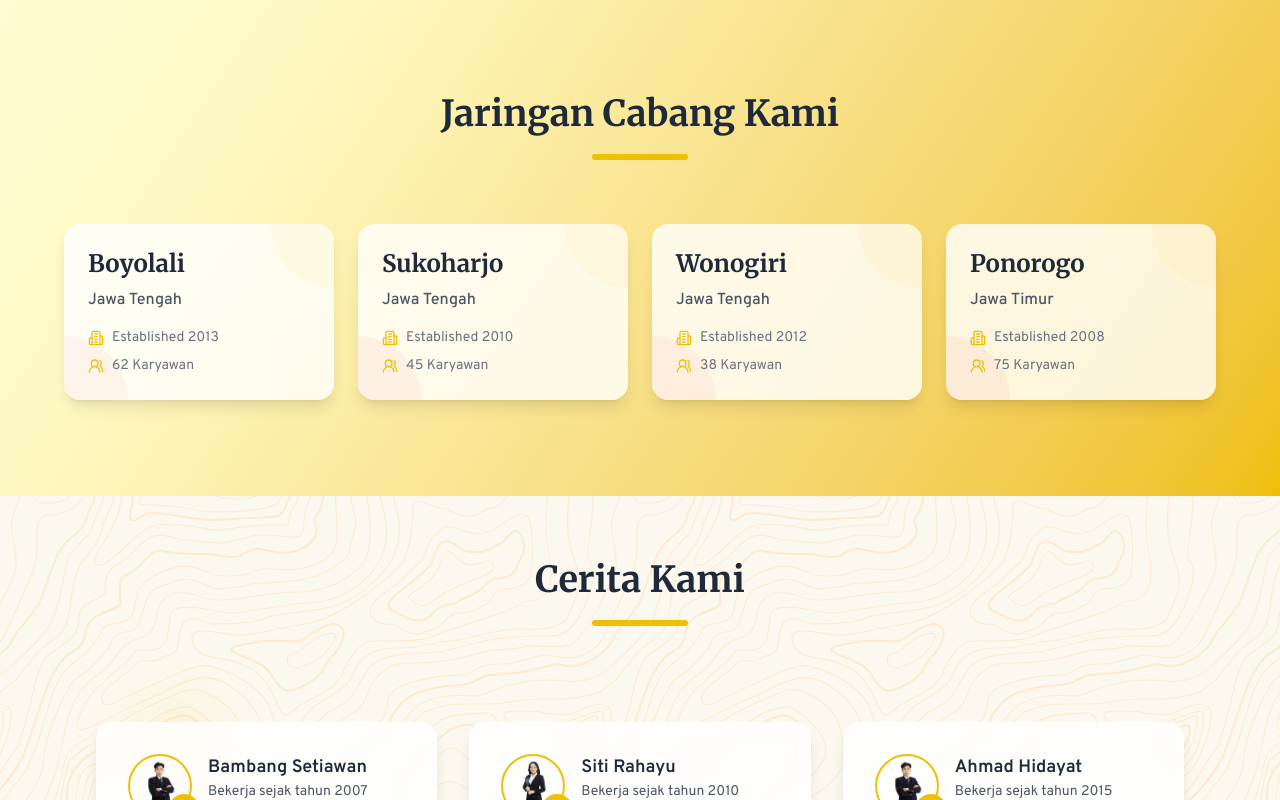
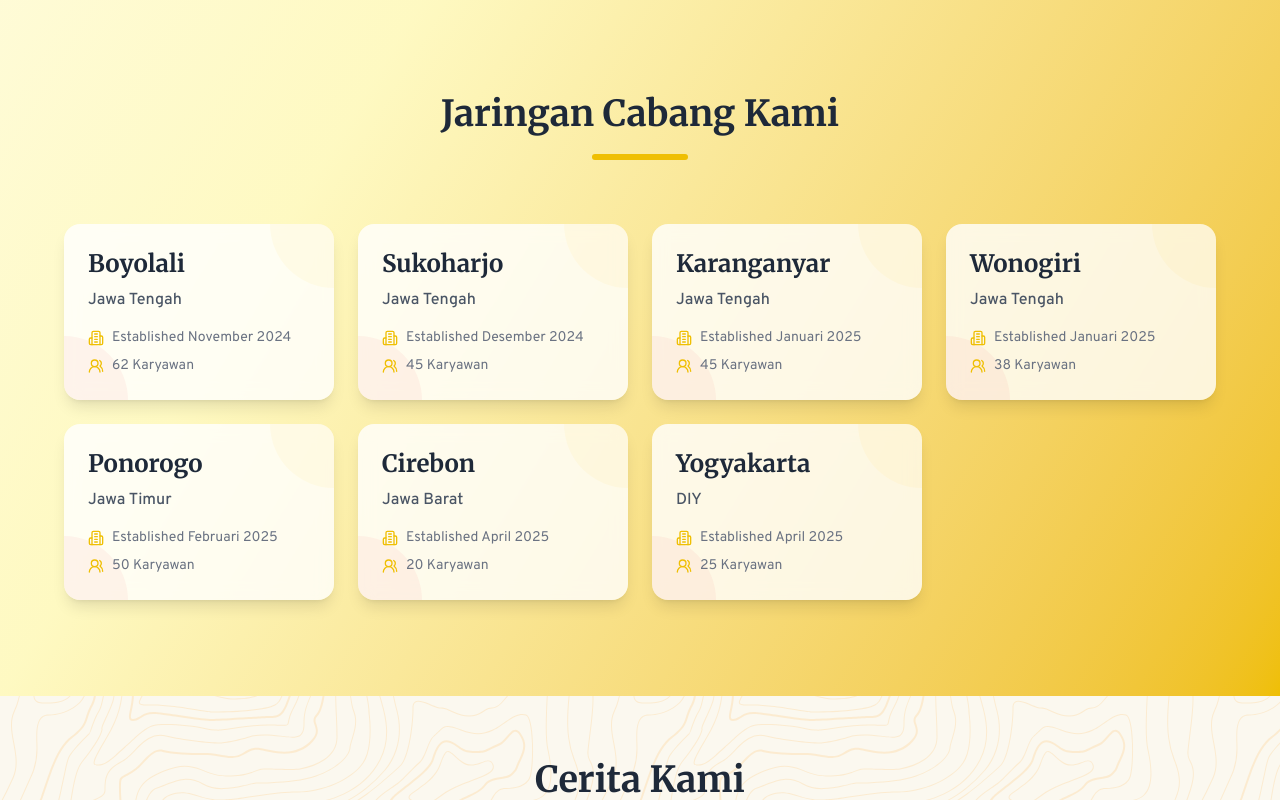
Before and after one commit to irfanfaiz25/dnn-company-profile, a React (Vite) app: page /tim-manajemen in a window 1280 px wide. Shown: the part 1422-2222 px from the top of the page. Built offline with nearby package versions, Linux system fonts and the light colour scheme.

Commit message:
fix: change the json data in tim manajemen

```diff
--- a/src/Pages/TimManajemen/Achievements.jsx
+++ b/src/Pages/TimManajemen/Achievements.jsx
@@ -38,7 +38,7 @@ const Achievements = () => {
   const stats = [
     {
       icon: <Building2 size={32} />,
-      count: "20",
+      count: "7",
       label: "Cabang",
       color: "primary-gold",
       iconColor: "text-amber-700",
@@ -46,7 +46,7 @@ const Achievements = () => {
     },
     {
       icon: <Users2 size={32} />,
-      count: "500",
+      count: "350",
       label: "Karyawan",
       color: "secondary-green",
       iconColor: "text-green-200",
@@ -54,7 +54,7 @@ const Achievements = () => {
     },
     {
       icon: <TrendingUp size={32} />,
-      count: "45",
+      count: "75",
       label: "Pertumbuhan",
       color: "tertiary-red",
       iconColor: "text-red-200",
--- a/src/Pages/TimManajemen/Branches.jsx
+++ b/src/Pages/TimManajemen/Branches.jsx
@@ -6,26 +6,44 @@ const Branches = () => {
     {
       city: "Boyolali",
       region: "Jawa Tengah",
-      established: 2013,
+      established: "November 2024",
       employees: 62,
     },
     {
       city: "Sukoharjo",
       region: "Jawa Tengah",
-      established: 2010,
+      established: "Desember 2024",
+      employees: 45,
+    },
+    {
+      city: "Karanganyar",
+      region: "Jawa Tengah",
+      established: "Januari 2025",
       employees: 45,
     },
     {
       city: "Wonogiri",
       region: "Jawa Tengah",
-      established: 2012,
+      established: "Januari 2025",
       employees: 38,
     },
     {
       city: "Ponorogo",
       region: "Jawa Timur",
-      established: 2008,
-      employees: 75,
+      established: "Februari 2025",
+      employees: 50,
+    },
+    {
+      city: "Cirebon",
+      region: "Jawa Barat",
+      established: "April 2025",
+      employees: 20,
+    },
+    {
+      city: "Yogyakarta",
+      region: "DIY",
+      established: "April 2025",
+      employees: 25,
     },
   ];
 
```
